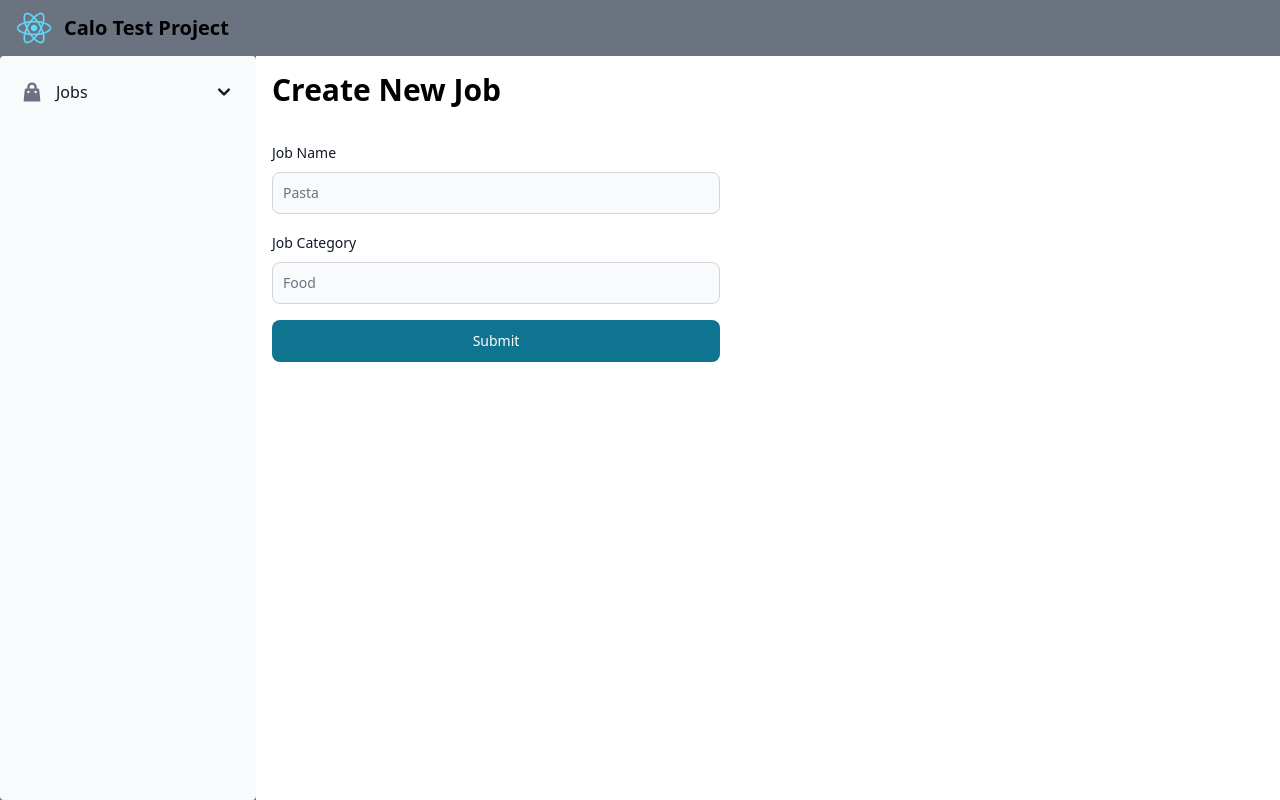
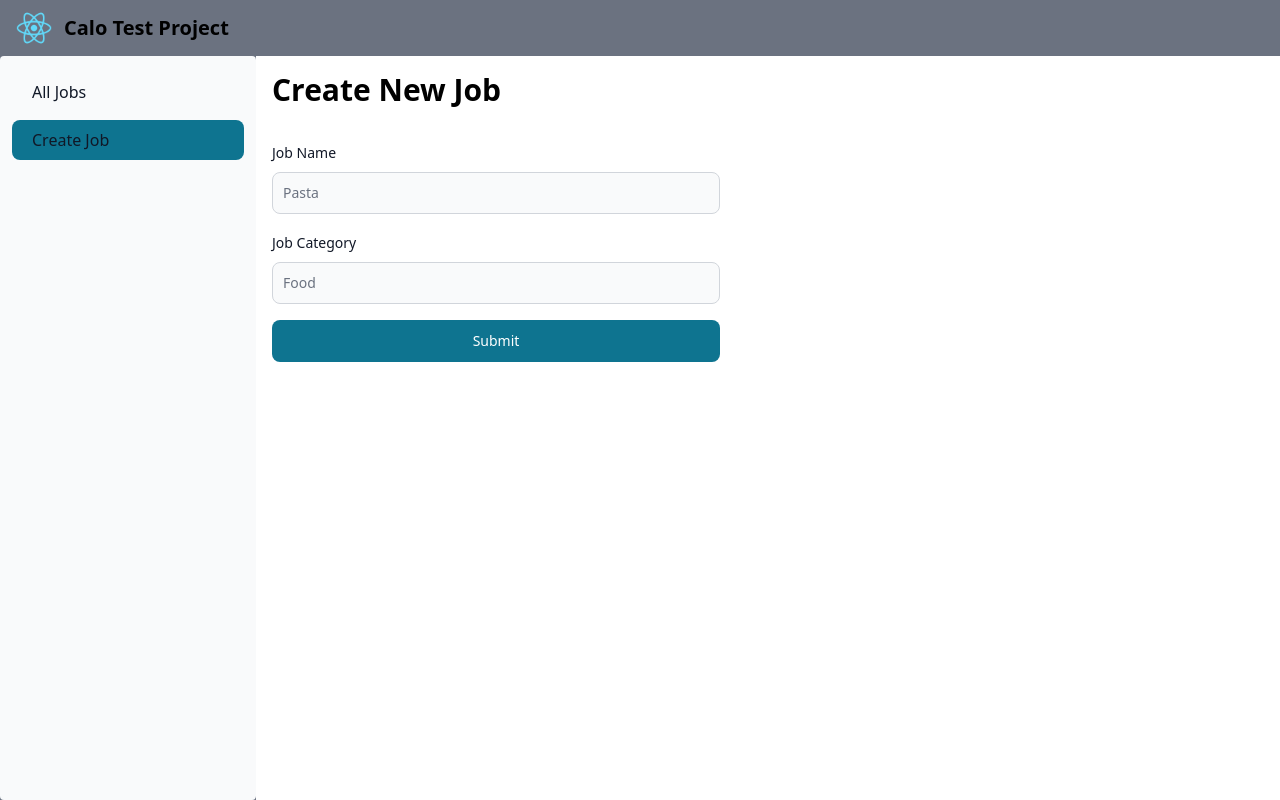
Before and after one commit to imahmed18/calo-test-fe, a React (Create React App) app: page /create in a window 1280 px wide. Built offline with nearby package versions, Linux system fonts and the light colour scheme.

Commit message:
configured job details component and added styling

```diff
--- a/src/components/List/List.jsx
+++ b/src/components/List/List.jsx
@@ -1,12 +1,16 @@
 import { List, Avatar } from 'flowbite-react';
 import { jobListPropTypes } from '../../propTypes/job';
+import { Link } from 'react-router-dom';
 
 export function ListComponent({ jobs }) {
   return (
     <List unstyled className="divide-y divide-gray-200 dark:divide-gray-700">
       {jobs.map((job) => (
-        <List.Item key={job.id} className="pb-3 sm:pb-4">
-          <div className="flex items-center space-x-4 rtl:space-x-reverse">
+        <List.Item key={job.id} className="py-3 sm:py-4">
+          <Link
+            to={`/jobs/details/${job.id}`}
+            className="flex items-center space-x-4 rtl:space-x-reverse p-2 rounded hover:bg-cyan-700 transition-colors duration-200"
+          >
             <Avatar
               img={job.data ? job.data.urls.small : '/images/no-image.jpg'}
               alt="Unsplash image"
@@ -25,7 +29,7 @@ export function ListComponent({ jobs }) {
               <span>Status:&nbsp;</span>
               {job.status}
             </div>
-          </div>
+          </Link>
         </List.Item>
       ))}
     </List>
--- a/src/components/Sidebar/Sidebar.jsx
+++ b/src/components/Sidebar/Sidebar.jsx
@@ -1,7 +1,15 @@
 import { Sidebar } from 'flowbite-react';
-import { HiShoppingBag } from 'react-icons/hi';
+import { Link } from 'react-router-dom';
+import { usePathname } from '../../routes/hook/usePathname';
 
 export function SidebarComponent({ children }) {
+  const currentPath = usePathname();
+
+  // Helper function to determine class names
+  const getItemClassName = (path) => {
+    return currentPath === path ? 'bg-cyan-700 hover:bg-cyan-700' : 'hover:bg-cyan-700';
+  };
+
   return (
     <div className="w-screen h-[calc(100vh-56px)] flex flex-row">
       <Sidebar
@@ -10,10 +18,12 @@ export function SidebarComponent({ children }) {
       >
         <Sidebar.Items>
           <Sidebar.ItemGroup>
-            <Sidebar.Collapse icon={HiShoppingBag} label="Jobs">
-              <Sidebar.Item href="#"> All Jobs</Sidebar.Item>
-              <Sidebar.Item href="#">Create Job</Sidebar.Item>
-            </Sidebar.Collapse>
+            <Sidebar.Item as={Link} to="/" className={getItemClassName('/')}>
+              All Jobs
+            </Sidebar.Item>
+            <Sidebar.Item as={Link} to="/create" className={getItemClassName('/create')}>
+              Create Job
+            </Sidebar.Item>
           </Sidebar.ItemGroup>
         </Sidebar.Items>
       </Sidebar>
--- a/src/routes/index.jsx
+++ b/src/routes/index.jsx
@@ -23,7 +23,7 @@ export default function Router() {
       children: [
         { element: <JobListing />, index: true },
         { path: 'create', element: <CreateJob /> },
-        { path: 'details/:id', element: <JobDetails /> },
+        { path: '/jobs/details/:id', element: <JobDetails /> },
       ],
     },
     { path: '*', element: <Page404 /> },
```
